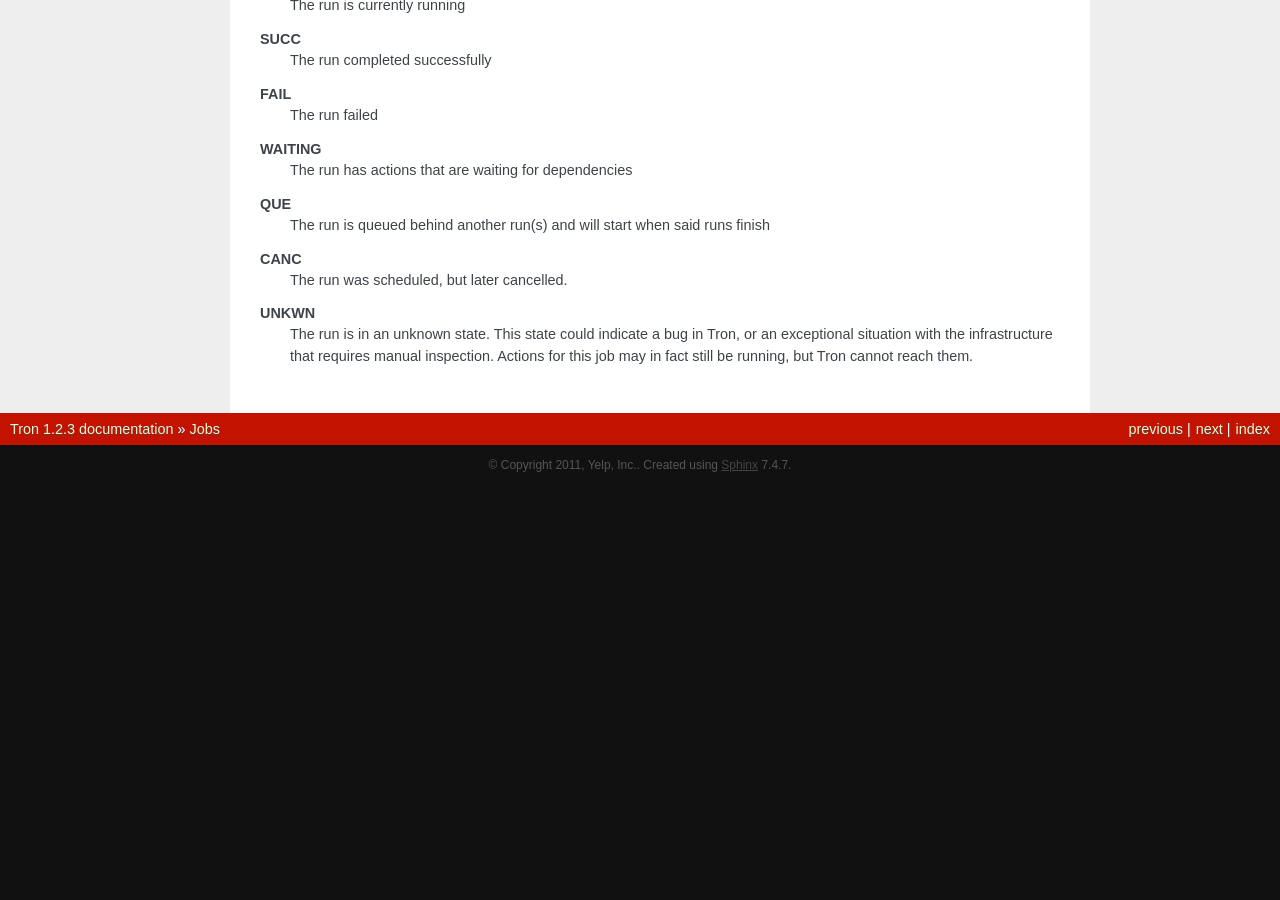
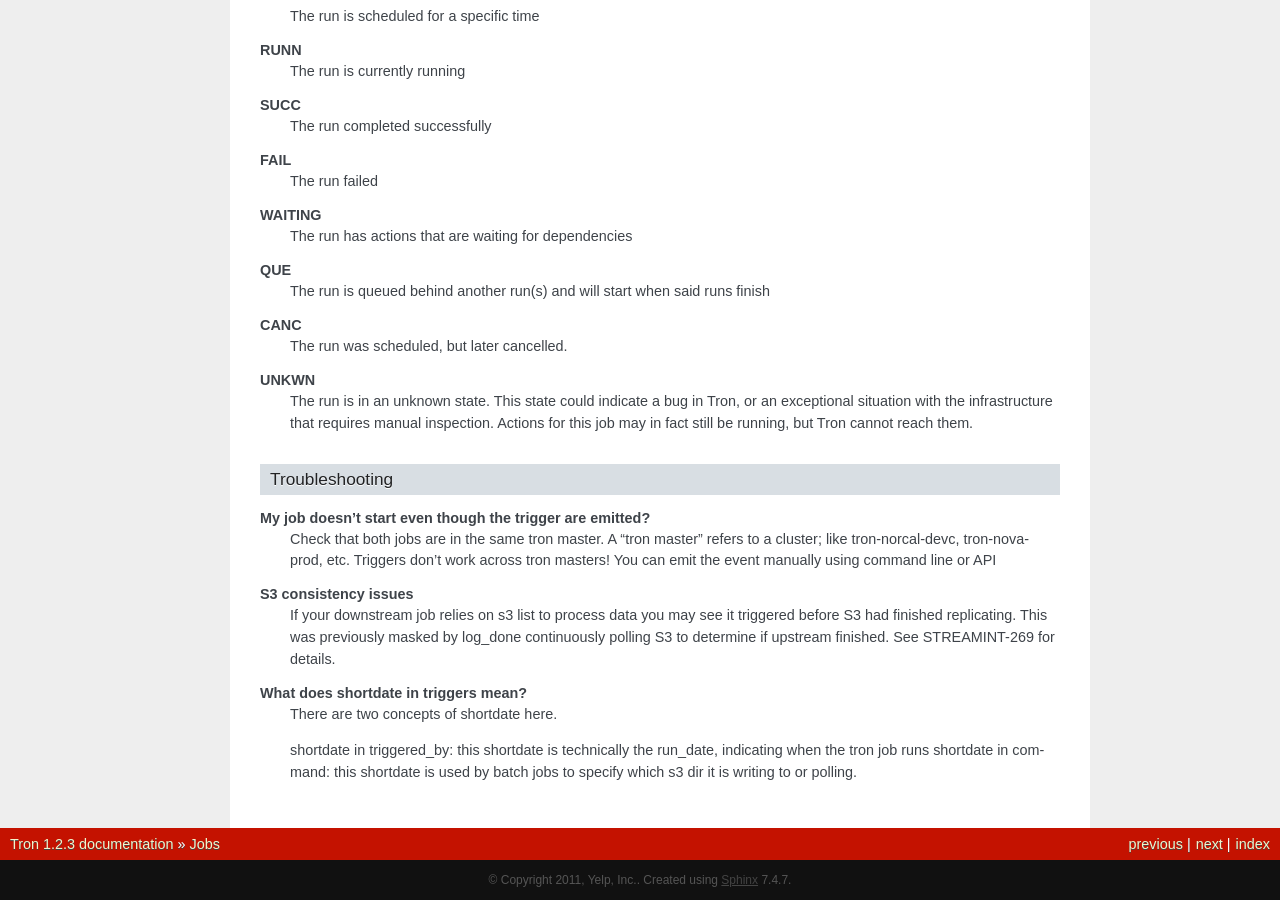
Before and after one commit to Yelp/Tron, a Sphinx documentation site: the page built from docs/jobs.rst, in a window 1280 px wide and 900 px high, scrolled down 6907 px. Built offline with Sphinx 7.4.7, drawn with Linux system fonts in a browser that asks for light colours; before the commit the page ends 7392 px from its top, so only the background shows below that; some of the changed text lies outside the part shown.

Commit message:
documented new tronctl commands and cross job dependency (#722)

```diff
--- a/docs/jobs.rst
+++ b/docs/jobs.rst
@@ -216,6 +216,7 @@ Optional Fields
     have been emitted by upstream actions. Unlike with ``requires`` attribute,
     dependent actions don't have to belong to the same job. ``triggered_by``
     template may contain any pattern allowed in ``command`` attribute.
+    See :ref:`shortdate` for an explantion of shortdate
 
     Example:
 
@@ -223,9 +224,16 @@ Optional Fields
     triggered_by:
     - "other_namespace.some_job.action1.shortdate.{shortdate-1}"
 
-**trigger_timeout** (timedelta)
+**trigger_timeout** (default **24h**)
     How long will action wait for dependencies listed in ``triggered_by`` before
-    failing. Is not included in ``expected_runtime``.
+    failing. Is not included in ``expected_runtime``. If upstream job fails, no
+    trigger event will be emitted and downstream jobs will fail with trigger
+    timeout. Re-running upstream job will emit the trigger upon successful
+    completion and if any downstream job is still waiting - it will proceed
+    normally. Timed out downstream jobs will not be re-started, and you need to
+    use ``tronctl publish`` to trigger it manually.  .
+
+
 
 Example Actions
 ^^^^^^^^^^^^^^^
@@ -447,3 +455,26 @@ Job Run States
     The run is in an unknown state. This state could indicate a bug in Tron, or
     an exceptional situation with the infrastructure that requires manual inspection.
     Actions for this job may in fact still be running, but Tron cannot reach them.
+
+
+Troubleshooting
+^^^^^^^^^^^^^^^
+**My job doesn't start even though the trigger are emitted?**
+    Check that both jobs are in the same tron master. A "tron master" refers to a
+    cluster; like tron-norcal-devc, tron-nova-prod, etc. Triggers don't work across
+    tron masters! You can emit the event manually using command line or API
+
+**S3 consistency issues**
+    If your downstream job relies on s3 list to process data you may see it triggered
+    before S3 had finished replicating. This was previously masked by log_done
+    continuously polling S3 to determine if upstream finished. See STREAMINT-269 for
+    details.
+
+.. _shortdate:
+**What does shortdate in triggers mean?**
+    There are two concepts of shortdate here.
+
+    shortdate in triggered_by: this shortdate is technically the run_date,
+    indicating when the tron job runs
+    shortdate in command: this shortdate is used by batch jobs to specify which s3
+    dir it is writing to or polling.
```
Also changed, not shown: 2 other files.
